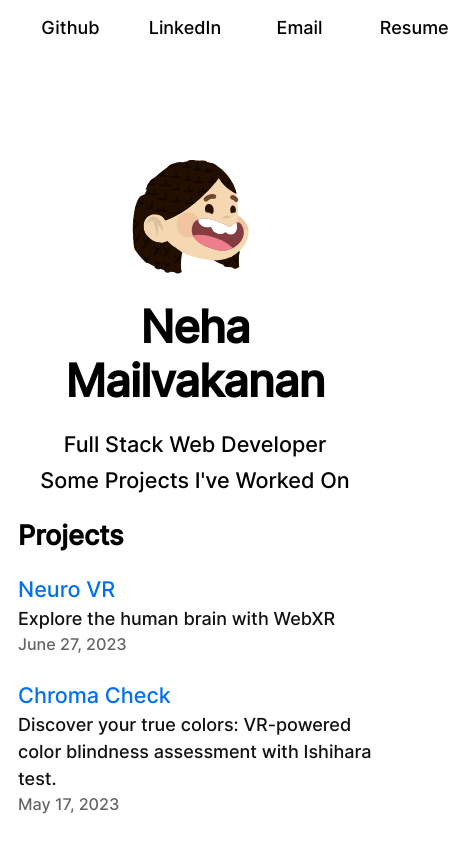
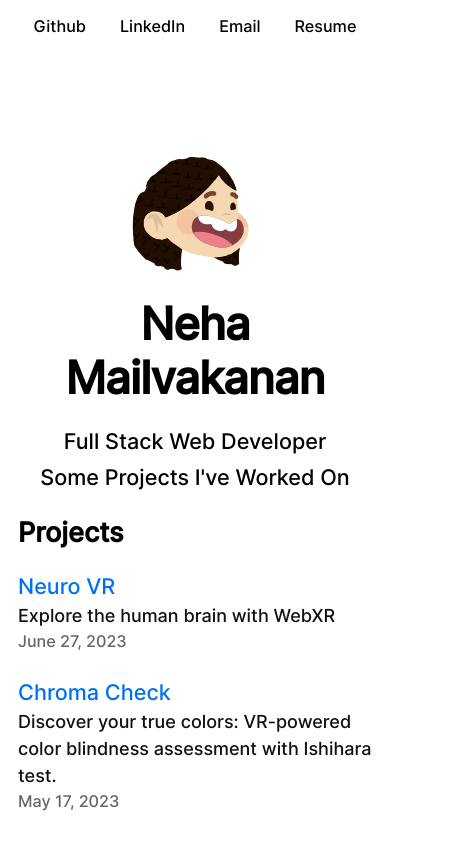
Before and after one commit to goonadutch/neha-portfolio, a Next.js app: page / in a window 390 px wide. Shown: the top 841 px of the page, 467 px wide, since content can reach past the window. Built offline with nearby package versions, Linux system fonts and the light colour scheme.

Commit message:
Fix overflow error on topbar on mobile devices

```diff
--- a/components/TopBar/topbar.module.css
+++ b/components/TopBar/topbar.module.css
@@ -12,11 +12,11 @@
     text-decoration: none;
     color: #000;
     background-color: #fff;
-    transition: background-color 0.3s ease, color 0.3s ease;
+    transition: background-color .3s ease,color .3s ease;
     border-radius: 6px;
-    min-width: 9ch;
+    min-width: 4ch;
     text-align: center;
-    font-size: 1rem;
+    font-size: 0.9rem;
 }
 
 .button:hover {
```
